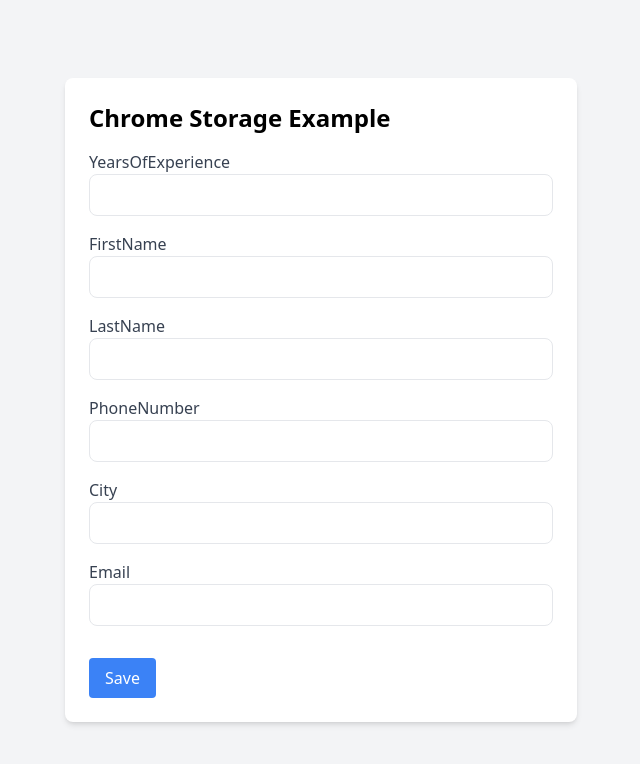
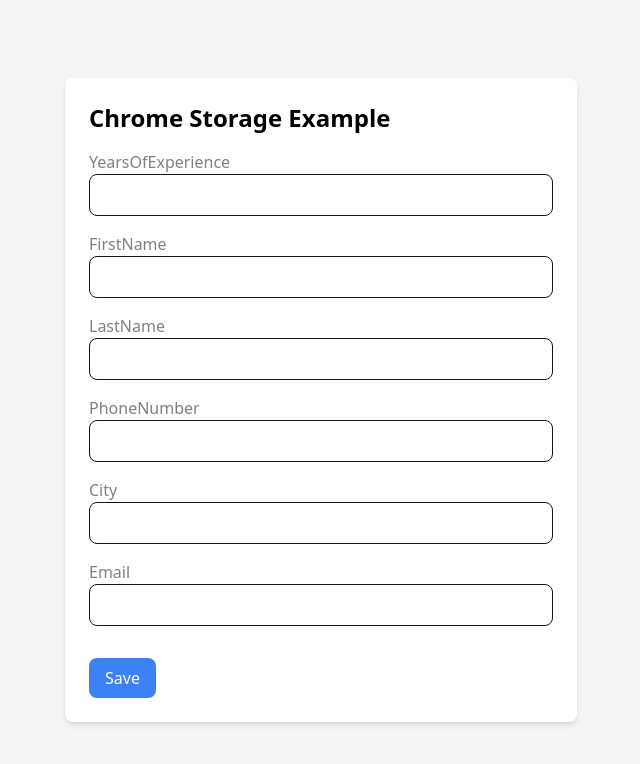
Before and after one commit to musamaUet/chrome-extension, a React (Vite) app: page / in a window 1280 px wide. Shown: the top 764 px of the page, without its empty margins (319-959 px from the left). Built offline with nearby package versions, Linux system fonts and the light colour scheme; the HTML template or start-up script is replaced by a standard one.

Commit message:
update tailwind

```diff
--- a/src/App.js
+++ /dev/null
@@ -1,70 +0,0 @@
-"use client"
-import React, { useState } from "react";
-
-const DefaultFields = {
-  YearsOfExperience: "",
-  FirstName: "",
-  LastName: "",
-  PhoneNumber: "",
-  City: "",
-  Email: "",
-};
-
-const ChromeStorageComponent = () => {
-  const [fields, setFields] = useState(DefaultFields);
-
-  const handleChange = (e) => {
-    const { name, value } = e.target;
-    setFields((prevFields) => ({ ...prevFields, [name]: value }));
-  };
-
-  const handelSave = () => {
-    if (window.chrome) {
-      // Send message to the content script
-      window.postMessage(
-        { type: "SAVE_DETAILS", details: fields },
-        "*"
-      );
-      alert("Email sent to Chrome Extension!");
-    } else {
-      console.error("Chrome APIs are not available.");
-      alert("This feature works only in Chrome with the extension installed.");
-    }
-  };
-
-  return (
-    <div className="h-[500px] flex-shrink-0 antialiased">
-    <div className="p-4 bg-gray-100 min-h-screen flex justify-center items-center">
-      <div className="bg-white shadow-md rounded-lg p-6 w-full max-w-lg">
-        <h1 className="text-2xl font-bold mb-4">Chrome Storage Example</h1>
-        <form>
-          {Object.keys(fields).map((key) => (
-            <div key={key} className="mb-4">
-              <label htmlFor={key} className="block text-gray-700 font-medium">
-                {key}
-              </label>
-              <input
-                type="text"
-                id={key}
-                name={key}
-                value={fields[key]}
-                onChange={handleChange}
-                className="border rounded-lg w-full p-2"
-              />
-            </div>
-          ))}
-        </form>
-        <button
-          onClick={handelSave}
-          className="bg-blue-500 text-white px-4 py-2 rounded mt-4"
-        >
-          Save
-        </button>
-      </div>
-    </div>
-    </div>
-
-  );
-};
-
-export default ChromeStorageComponent;
--- a/src/App.tsx
+++ b/src/App.tsx
@@ -1,35 +1,69 @@
-import viteLogo from '/vite.svg';
-import { useState } from 'react';
-import '@/assets/styles/index.scss';
-import reactLogo from './assets/react.svg';
+import React, { useState } from "react";
 
-function App() {
-  const [count, setCount] = useState(0)
+const DefaultFields = {
+  YearsOfExperience: "",
+  FirstName: "",
+  LastName: "",
+  PhoneNumber: "",
+  City: "",
+  Email: "",
+};
+
+const ChromeStorageComponent = () => {
+  const [fields, setFields] = useState(DefaultFields);
+
+  const handleChange = (e) => {
+    const { name, value } = e.target;
+    setFields((prevFields) => ({ ...prevFields, [name]: value }));
+  };
+
+  const handelSave = () => {
+    if (window.chrome) {
+      // Send message to the content script
+      window.postMessage(
+        { type: "SAVE_DETAILS", details: fields },
+        "*"
+      );
+      alert("Email sent to Chrome Extension!");
+    } else {
+      console.error("Chrome APIs are not available.");
+      alert("This feature works only in Chrome with the extension installed.");
+    }
+  };
 
   return (
-    <>
-      <div>
-        <a href="https://vite.dev" target="_blank">
-          <img src={viteLogo} className="logo" alt="Vite logo" />
-        </a>
-        <a href="https://react.dev" target="_blank">
-          <img src={reactLogo} className="logo react" alt="React logo" />
-        </a>
+    <div className="h-[500px] flex-shrink-0 antialiased">
+    <div className="p-4 bg-gray-100 min-h-screen flex justify-center items-center">
+      <div className="bg-white shadow-md rounded-lg p-6 w-full max-w-lg">
+        <h1 className="text-2xl font-bold mb-4">Chrome Storage Example</h1>
+        <form>
+          {Object.keys(fields).map((key) => (
+            <div key={key} className="mb-4">
+              <label htmlFor={key} className="block text-gray-700 font-medium">
+                {key}
+              </label>
+              <input
+                type="text"
+                id={key}
+                name={key}
+                value={fields[key]}
+                onChange={handleChange}
+                className="border rounded-lg w-full p-2"
+              />
+            </div>
+          ))}
+        </form>
+        <button
+          onClick={handelSave}
+          className="bg-blue-500 text-white px-4 py-2 rounded mt-4"
+        >
+          Save
+        </button>
       </div>
-      <h1 className='bg-[#ff0000]'>Vite + React</h1>
-      <div className="card">
-        <button onClick={() => setCount((count) => count + 1)}>
-          count is {count}
-        </button>
-        <p>
-          Edit <code>src/App.tsx</code> and save to test HMR
-        </p>
-      </div>
-      <p className="read-the-docs">
-        Click on the Vite and React logos to learn more
-      </p>
-    </>
-  )
-}
+    </div>
+    </div>
 
-export default App
+  );
+};
+
+export default ChromeStorageComponent;
--- a/tailwind.config.js
+++ b/tailwind.config.js
@@ -1,8 +1,146 @@
-/** @type {import('tailwindcss').Config} */
-export default {
-  content: ["./index.html", "./src/**/*.{js,ts,jsx,tsx}"],
+const config = {
+  content: [
+    "./src/**/*.{js,ts,jsx,tsx,mdx}",
+    "./src/**/*.{js,ts,jsx,tsx,mdx}",
+    "./src/**/*.{js,ts,jsx,tsx,mdx}",
+  ],
   theme: {
-    extend: {},
+    extend: {
+      colors: {
+        gray: {
+          200: "#131313",
+          300: "#1A1A1A",
+          400: "#333333",
+          500: "#4D4D4D",
+          600: "#666666",
+          700: "#808080",
+          800: "#999999",
+          900: "#B2B2B2",
+        },
+      },
+
+      fontFamily: {
+        primary: "Neue Machina, sans-serif",
+        secondary: "Inter, sans-serif",
+        console: "Consolas, monospace",
+      },
+
+      fontSize: {
+        12: "12px",
+        14: "14px",
+        16: "16px",
+        18: "18px",
+        20: "20px",
+        22: "22px",
+        24: "24px",
+        26: "26px",
+        28: "28px",
+        30: "30px",
+        32: "32px",
+        34: "34px",
+        36: "36px",
+        38: "38px",
+        40: "40px",
+        42: "42px",
+        44: "44px",
+        46: "46px",
+        48: "48px",
+        50: "50px",
+        52: "52px",
+        54: "54px",
+        56: "56px",
+        58: "58px",
+        60: "60px",
+        64: "64px",
+        66: "66px",
+        68: "68px",
+        70: "70px",
+        72: "72px",
+        74: "74px",
+        76: "76px",
+        78: "78px",
+        80: "80px",
+        82: "82px",
+        84: "84px",
+        86: "86px",
+        88: "88px",
+        90: "90px",
+      },
+
+      lineHeight: {
+        100: "100%",
+        110: "110%",
+        120: "120%",
+        125: "125%",
+        130: "130%",
+        135: "135%",
+        140: "140%",
+        145: "145%",
+        150: "150%",
+        155: "155%",
+        160: "160%",
+      },
+
+      letterSpacing: {
+        tight: "-0.01em",
+        tighter: "-0.02em",
+        tightest: "-0.03em",
+      },
+
+      spacing: {
+        xxs: "4px",
+        xs: "8px",
+        sm: "16px",
+        md: "24px",
+        lg: "32px",
+        xl: "40px",
+        xxl: "48px",
+
+        "56px": "56px",
+        "64px": "64px",
+        "72px": "72px",
+        "80px": "80px",
+        "88px": "88px",
+        "96px": "96px",
+        "100px": "100px",
+        "120px": "120px",
+        "140px": "140px",
+        "150px": "150px",
+        "160px": "160px",
+        "200px": "200px",
+      },
+
+      borderRadius: {
+        DEFAULT: "8px",
+        none: "0",
+        2: "2px",
+        4: "4px",
+        6: "6px",
+        8: "8px",
+        10: "10px",
+        12: "12px",
+        14: "14px",
+        16: "16px",
+        24: "24px",
+        40: "40px",
+        full: "50%",
+      },
+
+      zIndex: {
+        1: "1",
+        2: "2",
+        3: "3",
+        4: "4",
+        5: "5",
+        10: "10",
+        20: "20",
+        40: "40",
+        100: "100",
+        110: "110",
+        120: "120",
+      },
+    },
   },
   plugins: [],
 };
+export default config;
```
